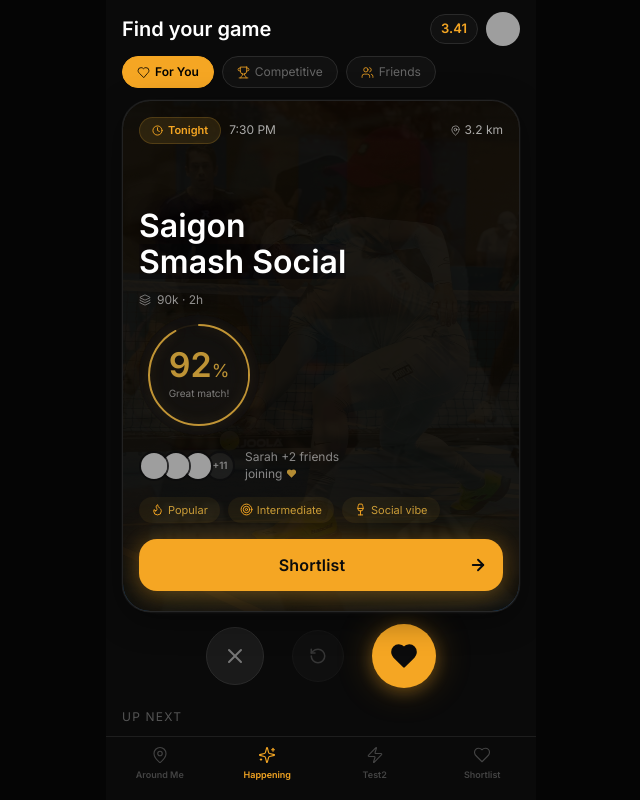
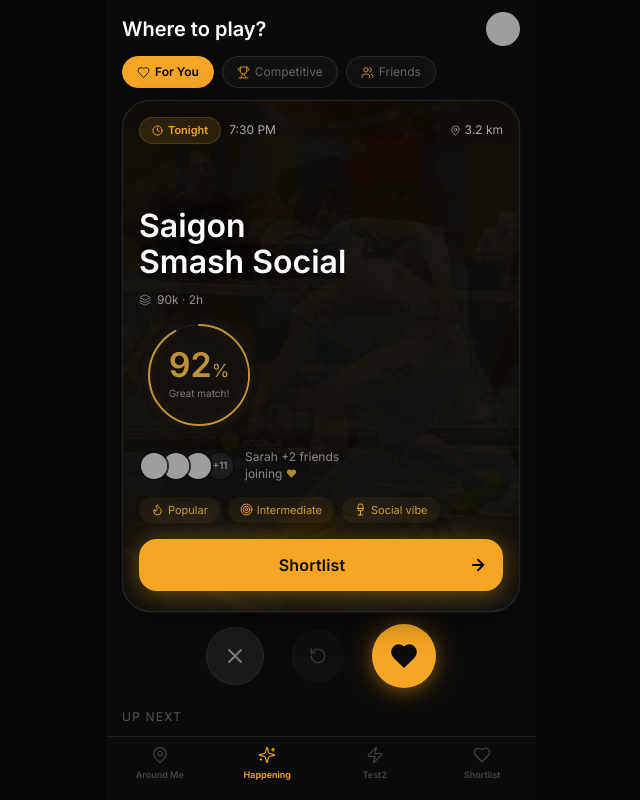
Before and after one commit to gpanot/the-hub-UIUX-test, a React (Vite) app: page / in a window 1280 px wide. Shown: the whole page, without its empty margins (319-959 px from the left). Built offline with nearby package versions, Linux system fonts and the light colour scheme; grey boxes are pictures that could not be loaded.

Commit message:
Your message describing the change

```diff
--- a/src/app/App.tsx
+++ b/src/app/App.tsx
@@ -496,7 +496,6 @@ function TopBar({ subtitle, title, size = 20, onAvatarTap }: { subtitle?: string
           <div style={{ fontSize: size, fontWeight: 600, color: "#fff" }}>{title}</div>
         </div>
         <div style={{ display: "flex", alignItems: "center", gap: 8 }}>
-          <div style={{ background: IN, border: `1px solid ${BD}`, borderRadius: 20, padding: "4px 10px", fontSize: 13, fontWeight: 600, color: A }}>{ME.dupr}</div>
           <div onClick={onAvatarTap} style={{ cursor: onAvatarTap ? "pointer" : "default" }}>
             <PhotoAvatar initials={ME.avatar} size={34} fallbackBg={A} fallbackColor="#000" />
           </div>
@@ -1135,7 +1134,7 @@ function TestScreen() {
 
   return (
     <div style={{ padding: "0 16px" }}>
-      <TopBar title="Find your game" onAvatarTap={() => setShowOverlay(true)} />
+      <TopBar title="Where to play?" onAvatarTap={() => setShowOverlay(true)} />
       {showOverlay && <OverlaySettingsSheet onClose={() => setShowOverlay(false)} />}
 
       {/* Filter pills */}
@@ -1337,22 +1336,19 @@ function Test2CardContent({ s, onJoin }: { s: Session; onJoin?: () => void }) {
           </div>
 
           <div style={{ marginTop: 12, position: "relative", zIndex: 2 }}>
-            <div style={{ display: "flex", alignItems: "center", gap: 10, marginBottom: 8, background: "rgba(255,255,255,0.06)", borderRadius: 12, padding: "10px 12px" }}>
-              <div style={{ flex: 1, display: "flex", alignItems: "flex-start", gap: 8, minWidth: 0 }}>
-                <Zap size={20} color={A} strokeWidth={2} style={{ flexShrink: 0, marginTop: 2 }} />
-                <div>
-                  <div style={{ fontSize: 13, fontWeight: 600, color: "#fff", marginBottom: 2 }}>Competitive tonight</div>
-                  <div style={{ fontSize: 11, color: "#666" }}>Fast games · High energy</div>
-                </div>
+            <div style={{ display: "flex", alignItems: "center", justifyContent: "space-between", marginBottom: 8, background: "rgba(255,255,255,0.06)", borderRadius: 12, padding: "10px 14px" }}>
+              <div style={{ display: "flex", alignItems: "center", gap: 10 }}>
+                <Zap size={20} color={A} strokeWidth={2} style={{ flexShrink: 0 }} />
+                <div style={{ fontSize: 13, fontWeight: 600, color: "#fff" }}>Competitive</div>
               </div>
-              <div style={{ display: "flex", flexDirection: "column", alignItems: "center", justifyContent: "center", flexShrink: 0 }}>
+              <div style={{ display: "flex", flexDirection: "column", alignItems: "center", gap: 4, flexShrink: 0 }}>
                 <div style={{ display: "flex" }}>
                   {regulars.map((p, i) => (
                     <PhotoAvatar key={p.avatar} initials={p.avatar} size={33} fallbackBg="#333"
                       style={{ border: "1px solid rgba(255,255,255,0.2)", marginLeft: i > 0 ? -8 : 0, position: "relative", zIndex: 3 - i }} />
                   ))}
                 </div>
-                <span style={{ fontSize: 11, color: "#666", marginTop: 4, textAlign: "center" }}>Your regulars are here</span>
+                <span style={{ fontSize: 11, color: "#666", textAlign: "center" }}>Your regulars are here</span>
               </div>
             </div>
 
@@ -1474,7 +1470,7 @@ function Test2Screen() {
 
   return (
     <div style={{ padding: "0 16px" }}>
-      <TopBar title="Find your game" onAvatarTap={() => setShowOverlay(true)} />
+      <TopBar title="Where to play?" onAvatarTap={() => setShowOverlay(true)} />
       {showOverlay && <OverlaySettingsSheet onClose={() => setShowOverlay(false)} />}
 
       <div style={{ display: "flex", gap: 8, marginBottom: 12, width: "100%" }}>
@@ -1725,7 +1721,7 @@ export default function App() {
         {/* ── SWIPE TAB ── */}
         {activeTab === "swipe" && (
           <div style={{ padding: "0 16px" }}>
-            <TopBar title="Find your game" />
+            <TopBar title="Where to play?" />
 
             {/* Filters */}
             <div style={{ display: "flex", gap: 8, marginBottom: 12 }}>
```
